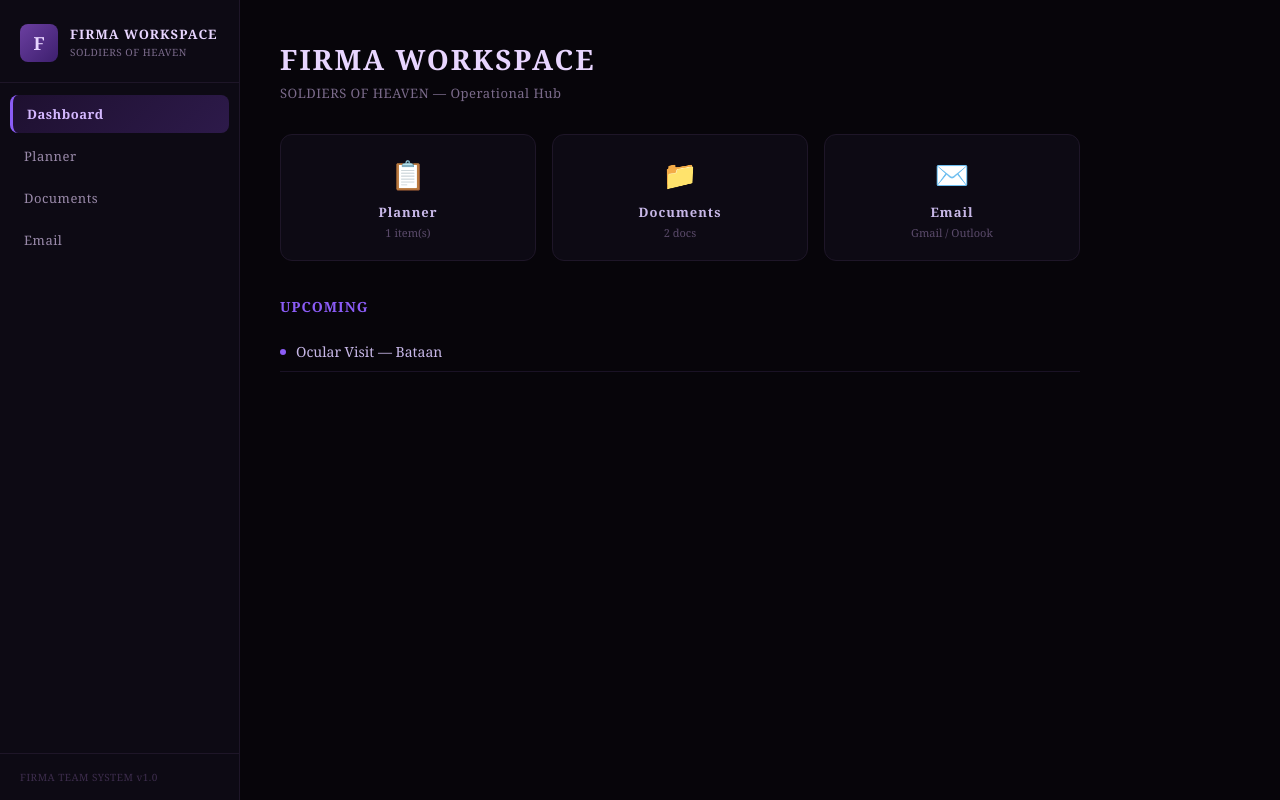
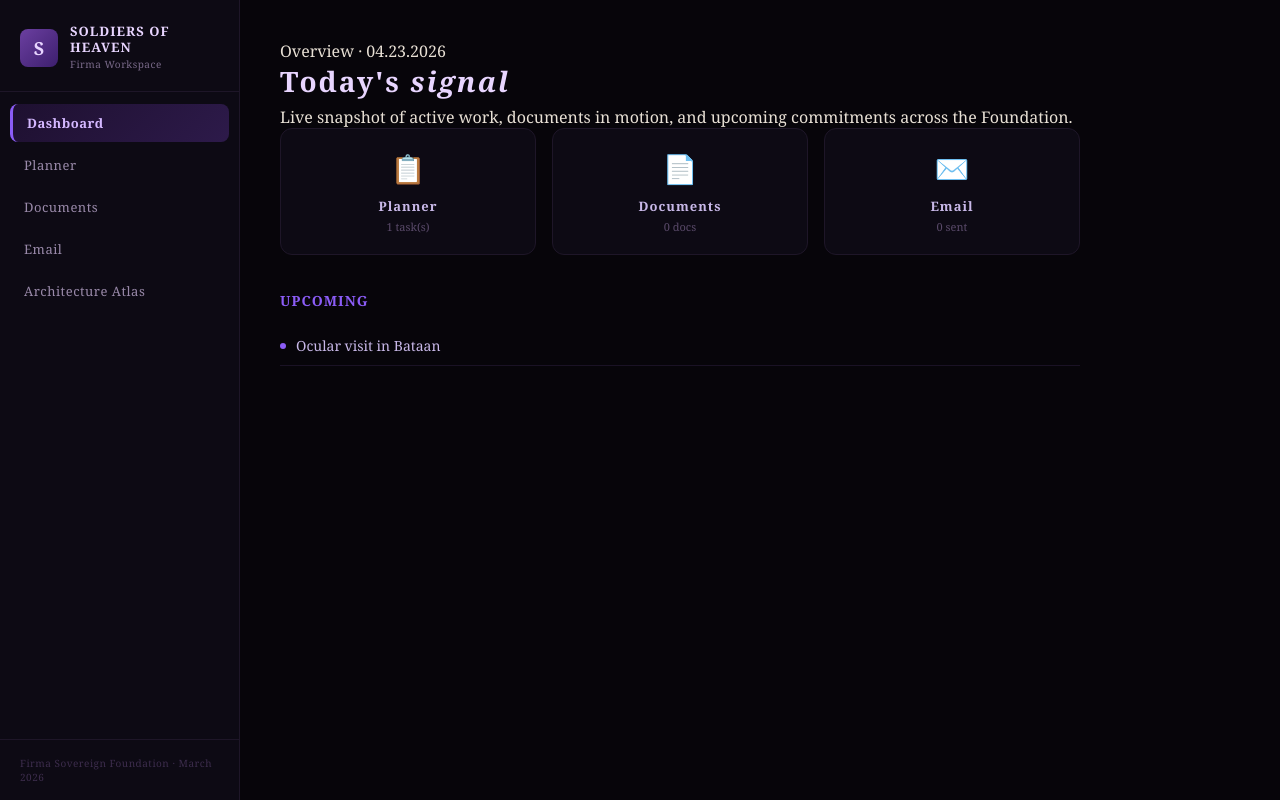
Before and after one commit to ksmntyt-max/firma-team-system, a React (Vite) app: page / in a window 1280 px wide. Built offline with nearby package versions, Linux system fonts and the light colour scheme.

Commit message:
Update App.jsx

```diff
--- a/src/App.jsx
+++ b/src/App.jsx
@@ -1,56 +1,52 @@
 import { useState } from 'react'
 
-const DOCS = [
+const ARCHITECTURE_DOCS = [
   {
     id: 1,
     title: 'BATAAN-FRAMEWORK',
+    section: 'Foundation',
+    badge: 'Framework',
     subtitle: 'FIT PH/SEA — MASTER CLARIFICATION & PRIORITY CHECKLIST',
-    content: `BATAAN FRAMEWORK v2
-
-FIT PH/SEA — MASTER CLARIFICATION & PRIORITY CHECKLIST
-
-This document outlines the priority action items and clarifications needed for the Bataan Framework implementation. Key focus areas include organizational structure, compliance requirements, and operational deployment for the FIT PH/SEA initiative.`
+    content: `BATAAN FRAMEWORK v2\n\nFIT PH/SEA — MASTER CLARIFICATION & PRIORITY CHECKLIST\n\nThis document outlines the priority action items and clarifications needed for the Bataan Framework implementation. Key focus areas include organizational structure, compliance requirements, and operational deployment for the FIT PH/SEA initiative.`
   },
   {
     id: 2,
     title: 'SOVEREIGN ENGAGEMENT LAYER',
+    section: 'Vision',
+    badge: 'Strategy',
     subtitle: "FIRMA: MIDDLE GROUND — Russia's Federal Constitutional Law",
-    content: `SOVEREIGN ENGAGEMENT LAYER
-
-FIRMA: MIDDLE GROUND
-
-This document covers the strategic framework for sovereign engagement, drawing parallels from Russia's Federal Constitutional Law to establish a middle-ground approach for FIRMA's international operations and engagement protocols.`
+    content: `SOVEREIGN ENGAGEMENT LAYER\n\nFIRMA: MIDDLE GROUND\n\nThis document covers the strategic framework for sovereign engagement, drawing parallels from Russia's Federal Constitutional Law to establish a middle-ground approach for FIRMA's international operations and engagement protocols.`
   }
 ]
 
-const INITIAL_PLANNER = [
-  { id: 1, title: 'Ocular Visit — Bataan', date: '', status: 'upcoming', notes: '' }
+const EMAIL_ACCOUNTS = [
+  { id: 'gmail', label: 'Gmail', provider: 'gmail' },
+  { id: 'outlook', label: 'Outlook', provider: 'outlook' }
 ]
 
 export default function App() {
   const [activeNav, setActiveNav] = useState('dashboard')
-  const [plannerItems, setPlannerItems] = useState(INITIAL_PLANNER)
+  const [plannerItems, setPlannerItems] = useState([{ id: 1, title: 'Ocular visit in Bataan', date: '', notes: '' }])
   const [newTask, setNewTask] = useState({ title: '', date: '', notes: '' })
   const [selectedDoc, setSelectedDoc] = useState(null)
-  const [emailForm, setEmailForm] = useState({ to: '', subject: '', body: '', provider: 'gmail' })
+  const [emailForm, setEmailForm] = useState({ account: 'gmail', to: '', subject: '', body: '' })
   const [emailSent, setEmailSent] = useState(false)
-  const [docNotes, setDocNotes] = useState({})
 
   const sendEmail = () => {
     if (!emailForm.to || !emailForm.subject) return
-    const { provider, to, subject, body } = emailForm
-    if (provider === 'gmail') {
+    const { account, to, subject, body } = emailForm
+    if (account === 'gmail') {
       window.open(`https://mail.google.com/mail/?view=cm&to=${encodeURIComponent(to)}&su=${encodeURIComponent(subject)}&body=${encodeURIComponent(body)}`, '_blank')
     } else {
       window.open(`https://outlook.office.com/mail/deeplink/compose?to=${encodeURIComponent(to)}&subject=${encodeURIComponent(subject)}&body=${encodeURIComponent(body)}`, '_blank')
     }
     setEmailSent(true)
-    setTimeout(() => setEmailSent(false), 3000)
+    setTimeout(() => setEmailSent(false), 2500)
   }
 
   const addTask = () => {
     if (!newTask.title) return
-    setPlannerItems([...plannerItems, { ...newTask, id: Date.now(), status: 'upcoming' }])
+    setPlannerItems([...plannerItems, { ...newTask, id: Date.now() }])
     setNewTask({ title: '', date: '', notes: '' })
   }
 
@@ -58,52 +54,52 @@ export default function App() {
 
   return (
     <div className="app">
-      {/* Sidebar */}
       <aside className="sidebar">
         <div className="brand">
-          <div className="brand-icon">F</div>
+          <div className="brand-icon">S</div>
           <div>
-            <div className="brand-title">FIRMA WORKSPACE</div>
-            <div className="brand-sub">SOLDIERS OF HEAVEN</div>
+            <div className="brand-title">SOLDIERS OF HEAVEN</div>
+            <div className="brand-sub">Firma Workspace</div>
           </div>
         </div>
         <nav className="nav">
-          {[['dashboard','Dashboard'],['planner','Planner'],['documents','Documents'],['email','Email']].map(([key,label]) => (
+          {[['dashboard','Dashboard'],['planner','Planner'],['documents','Documents'],['email','Email'],['atlas','Architecture Atlas']].map(([key,label]) => (
             <button key={key} className={`nav-btn${activeNav===key?' active':''}`} onClick={() => setActiveNav(key)}>
               {label}
             </button>
           ))}
         </nav>
-        <div className="sidebar-footer">FIRMA TEAM SYSTEM v1.0</div>
+        <div className="sidebar-footer">Firma Sovereign Foundation · March 2026</div>
       </aside>
 
-      {/* Main */}
       <main className="main">
-        {/* Dashboard */}
         {activeNav === 'dashboard' && (
           <div className="section">
-            <h1 className="page-title">FIRMA WORKSPACE</h1>
-            <p className="page-sub">SOLDIERS OF HEAVEN — Operational Hub</p>
+            <div className="page-header">
+              <div className="page-pre">Overview · 04.23.2026</div>
+              <h1 className="page-title">Today's <em>signal</em></h1>
+              <p className="page-desc">Live snapshot of active work, documents in motion, and upcoming commitments across the Foundation.</p>
+            </div>
             <div className="card-grid">
               <div className="card" onClick={() => setActiveNav('planner')}>
                 <div className="card-icon">📋</div>
                 <div className="card-label">Planner</div>
-                <div className="card-count">{plannerItems.length} item(s)</div>
+                <div className="card-count">{plannerItems.length} task(s)</div>
               </div>
               <div className="card" onClick={() => setActiveNav('documents')}>
-                <div className="card-icon">📁</div>
+                <div className="card-icon">📄</div>
                 <div className="card-label">Documents</div>
-                <div className="card-count">{DOCS.length} docs</div>
+                <div className="card-count">0 docs</div>
               </div>
               <div className="card" onClick={() => setActiveNav('email')}>
                 <div className="card-icon">✉️</div>
                 <div className="card-label">Email</div>
-                <div className="card-count">Gmail / Outlook</div>
+                <div className="card-count">0 sent</div>
               </div>
             </div>
             <div className="upcoming-section">
               <h2 className="section-title">Upcoming</h2>
-              {plannerItems.length === 0 ? <p className="empty">No upcoming items</p> : (
+              {plannerItems.length === 0 ? <p className="empty">No upcoming tasks</p> : (
                 plannerItems.map(t => (
                   <div key={t.id} className="task-row">
                     <span className="task-dot" />
@@ -116,10 +112,12 @@ export default function App() {
           </div>
         )}
 
-        {/* Planner */}
         {activeNav === 'planner' && (
           <div className="section">
-            <h1 className="page-title">Planner</h1>
+            <div className="page-header">
+              <div className="page-pre">Planner · Kanban</div>
+              <h1 className="page-title">Work in <em>motion</em></h1>
+            </div>
             <div className="add-form">
               <input className="input" placeholder="Task title" value={newTask.title} onChange={e=>setNewTask({...newTask,title:e.target.value})} />
               <input className="input" type="date" value={newTask.date} onChange={e=>setNewTask({...newTask,date:e.target.value})} />
@@ -141,48 +139,31 @@ export default function App() {
           </div>
         )}
 
-        {/* Documents */}
-        {activeNav === 'documents' && !selectedDoc && (
+        {activeNav === 'documents' && (
           <div className="section">
-            <h1 className="page-title">Documents</h1>
-            <div className="doc-grid">
-              {DOCS.map(doc => (
-                <div key={doc.id} className="doc-card" onClick={() => setSelectedDoc(doc)}>
-                  <div className="doc-icon">📄</div>
-                  <div className="doc-title">{doc.title}</div>
-                  <div className="doc-sub">{doc.subtitle}</div>
-                </div>
-              ))}
+            <div className="page-header">
+              <div className="page-pre">Documents</div>
+              <h1 className="page-title">Your <em>library</em></h1>
+              <p className="page-desc">All documents are currently empty. Create new documents as needed.</p>
             </div>
+            <p className="empty">No documents yet</p>
           </div>
         )}
 
-        {activeNav === 'documents' && selectedDoc && (
-          <div className="section">
-            <button className="btn-back" onClick={() => setSelectedDoc(null)}>← Back</button>
-            <h1 className="page-title">{selectedDoc.title}</h1>
-            <p className="page-sub">{selectedDoc.subtitle}</p>
-            <div className="doc-content">{selectedDoc.content}</div>
-            <h3 className="notes-label">Notes</h3>
-            <textarea
-              className="textarea"
-              placeholder="Add your notes here..."
-              value={docNotes[selectedDoc.id] || ''}
-              onChange={e => setDocNotes({...docNotes, [selectedDoc.id]: e.target.value})}
-            />
-          </div>
-        )}
-
-        {/* Email */}
         {activeNav === 'email' && (
           <div className="section">
-            <h1 className="page-title">Email</h1>
+            <div className="page-header">
+              <div className="page-pre">Email Composer</div>
+              <h1 className="page-title">Draft a <em>message</em></h1>
+              <p className="page-desc">Compose here and hand off to your mail client. No send server attached—this is a staging surface.</p>
+            </div>
             <div className="email-form">
               <div className="provider-row">
                 <label className="label">Send via</label>
-                <select className="select" value={emailForm.provider} onChange={e=>setEmailForm({...emailForm,provider:e.target.value})}>
-                  <option value="gmail">Gmail</option>
-                  <option value="outlook">Outlook</option>
+                <select className="select" value={emailForm.account} onChange={e=>setEmailForm({...emailForm,account:e.target.value})}>
+                  {EMAIL_ACCOUNTS.map(acc => (
+                    <option key={acc.id} value={acc.id}>{acc.label}</option>
+                  ))}
                 </select>
               </div>
               <input className="input" placeholder="To (email address)" value={emailForm.to} onChange={e=>setEmailForm({...emailForm,to:e.target.value})} />
@@ -193,6 +174,37 @@ export default function App() {
             </div>
           </div>
         )}
+
+        {activeNav === 'atlas' && (
+          <div className="section">
+            <div className="page-header">
+              <div className="page-pre">Firma Canonical Index</div>
+              <h1 className="page-title">Architecture <em>atlas</em></h1>
+              <p className="page-desc">Every layer serves the decree. All documents referenced from the canonical foundation—search to locate, click to open.</p>
+            </div>
+            {!selectedDoc ? (
+              <div className="doc-grid">
+                {ARCHITECTURE_DOCS.map(doc => (
+                  <div key={doc.id} className="doc-card" onClick={() => setSelectedDoc(doc)}>
+                    <div className="doc-badge">{doc.badge}</div>
+                    <div className="doc-title">{doc.title}</div>
+                    <div className="doc-sub">{doc.subtitle}</div>
+                  </div>
+                ))}
+              </div>
+            ) : (
+              <div>
+                <button className="btn-back" onClick={() => setSelectedDoc(null)}>← Back to Atlas</button>
+                <div className="doc-view">
+                  <div className="doc-badge">{selectedDoc.badge}</div>
+                  <h1 className="doc-view-title">{selectedDoc.title}</h1>
+                  <p className="doc-view-sub">{selectedDoc.subtitle}</p>
+                  <div className="doc-content">{selectedDoc.content}</div>
+                </div>
+              </div>
+            )}
+          </div>
+        )}
       </main>
     </div>
   )
```
